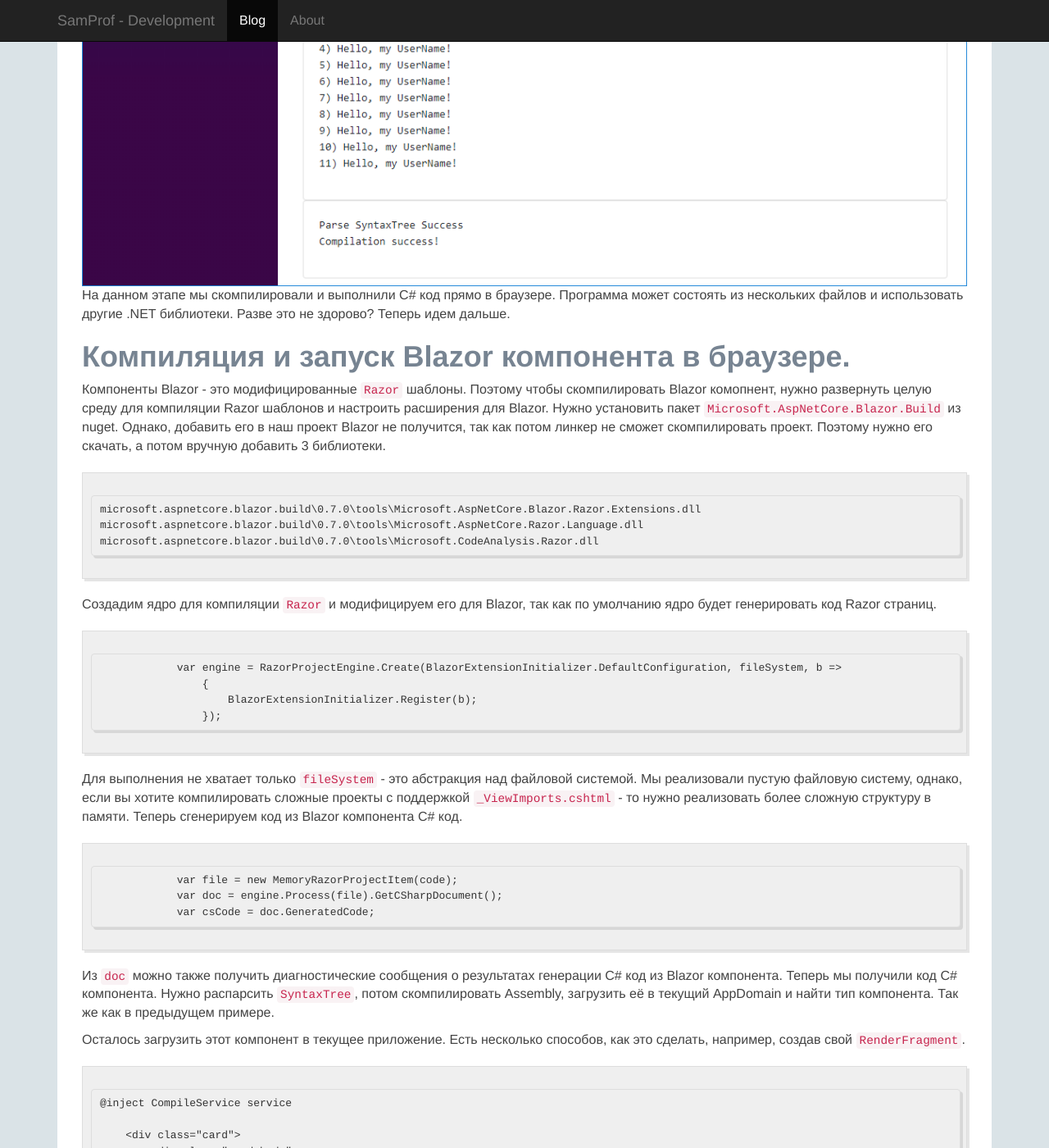
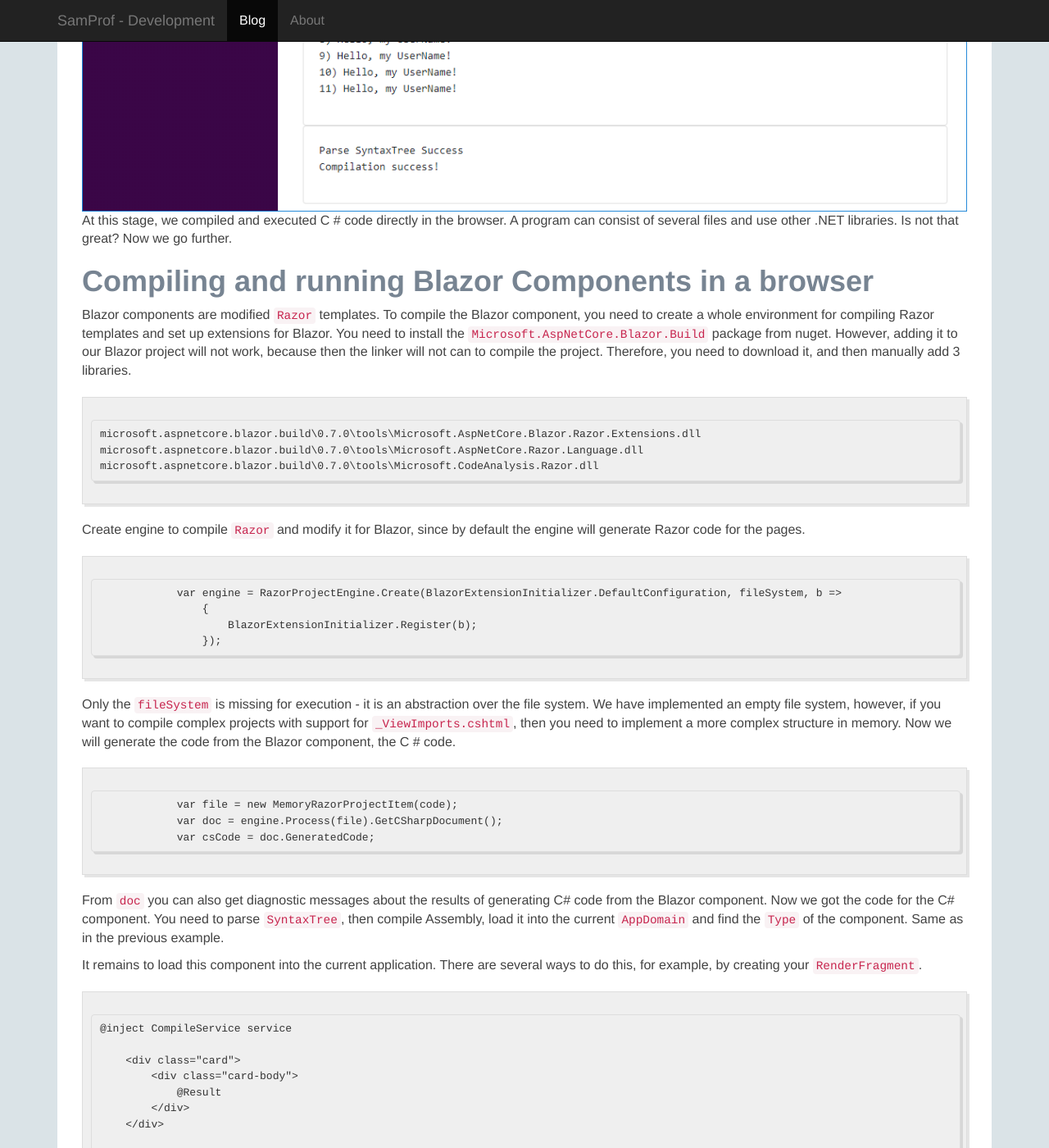
Before and after one commit to SamProf/www.samprof.com, a Jekyll site: the page built from _posts/2018-12-15-compile-csharp-and-blazor-inside-browser-en.md, in a window 1280 px wide and 1400 px high, scrolled down 4257 px. Shown: the whole window at 82% size. Built offline with Jekyll 4.4.1, drawn with Linux system fonts in a browser that asks for light colours; comment, search, counter and statistics services are not loaded; some of the changed text lies outside the part shown.

Commit message:
Update 2018-12-15-compile-csharp-and-blazor-inside-browser-en.md

````diff
--- a/_posts/2018-12-15-compile-csharp-and-blazor-inside-browser-en.md
+++ b/_posts/2018-12-15-compile-csharp-and-blazor-inside-browser-en.md
@@ -1,33 +1,33 @@
 ---
-title: Компиляция и запуск C# и Blazor внутри браузера
+title: C# and Blazor Compilation inside Browser
 tags:
 - blazor
 - csharp
-- ru
+- en
 - webassembly
 layout: post
 ---
 
-# Введение
+# Introduction
 
 ![](/images/We_need_to_go_deeper.jpg)
 
-Если вы Web-разработчик и ведете разработку для браузера, то вы точно знакомы с JS, который может исполняться внутри браузера. Существует мнение, что JS не сильно подходит для сложных вычислений и алгоритмов. И хотя в последние годы JS cделал большой рывок в производительности и широте использования, многие программисты продолжают мечтать запустить системный язык внутри браузера. В ближайшее время игра может поменяться благодаря WebAssembly.
+If you are a web developer and are developing for a browser, then you are shure know JS, which can be executed inside a browser. There is an opinion that JS is not very suitable for complex calculations and algorithms. And although in recent years JS has made a big breakthrough in performance and wide of use, many developers continue to dream of launching a system language inside the browser. In the near future, the game may change thanks to WebAssembly.
 
-Microsoft не стоит на месте и активно пытается портировать .NET в WebAssembly. Как один из результатов мы получили новый фреймворк для клиенской разработки - Blazor. Пока не совсем очевидно, сможет ли Blazor за счет WebAssembly быть быстрее современных JS - фреймворков типа React, Angular, Vue. Но он точно имеет большое преимущество - разработка на C#, а так же весь мир .NET Core может быть использован внутри приложения.
+Microsoft is not standing on place and actively trying to port .NET to WebAssembly. As one of the results, we received a new framework for client-side development - Blazor. It is not quite clear yet whether Blazor can be faster than modern JS frameworks like React, Angular, Vue due to WebAssembly. But it definitely has a big advantage - development in C # as well as the whole .NET Core world can be used inside the application.
 
-# Компиляция и выполение C#
-Процесс компиляции и выполнения такого сложного языка как C# - это сложная и трудоемкая задача. `А можно ли внутри браузера скомпилировать и выполнить С#?`-  Это зависит от возможностей технологии (а точнее, ядра). Однако в Microsoft, как оказалось, уже все подготовили для нас.
+# Compiling and running C# in a browser
+The process of compiling and executing such a complex language as C # is a complex and time-consuming task. `Is it possible to compile and execute C # inside the browser?` However, Microsoft, as it turned out, had already prepared everything for us.
 
-Для начала создадим Blazor приложение.
+First, let's create a Blazor app.
 ![Create Blazor Application](/images/2018-12-14.png)
 
-После этого нужно установить Nuget - пакет для анализа и компиляции C#.
+After that, you need to install Nuget package for analyzing and compiling C #.
 ```
 Install-Package Microsoft.CodeAnalysis.CSharp
 ```
 
-Подготовим стартовую страницу.
+Let's prepare the start page.
 ```
 @page "/"
 @inject CompileService service
@@ -67,11 +67,11 @@ Install-Package Microsoft.CodeAnalysis.CSharp
 }
 ```
 
-Для начала надо распарсить строку в абстрактное синтаксическое дерево. Так как в следующем этапе мы будем компилировать Blazor компоненты - нам нужна самая последняя (`LanguageVersion.Latest`) версия языка. Для этого в Roslyn для C# есть метод:
+First you need to parse the string into an abstract syntax tree. Since in the next step we will be compiling the Blazor components, we need the latest (`LanguageVersion.Latest`) version of the language. For this, Roslyn for C # has a method:
 ```
 SyntaxTree syntaxTree = CSharpSyntaxTree.ParseText(code, new CSharpParseOptions(LanguageVersion.Latest));
 ```
-Уже на этом этапе можно обнаружить грубые ошибки компиляции, вычитав диагностику парсера.
+Already at this stage, you can detect compilation errors by reading the parser diagnostics.
 ```
             foreach (var diagnostic in syntaxTree.GetDiagnostics())
             {
@@ -79,7 +79,7 @@ SyntaxTree syntaxTree = CSharpSyntaxTree.ParseText(code, new CSharpParseOptions(
             }
 ```
 
-Далее выполняем компиляцию `Assembly` в бинарный поток.
+Next, compile `Assembly` into a memory stream.
 ```
             CSharpCompilation compilation = CSharpCompilation.Create("CompileBlazorInBlazor.Demo", new[] {syntaxTree},
                 references, new CSharpCompilationOptions(OutputKind.DynamicallyLinkedLibrary));
@@ -91,7 +91,7 @@ SyntaxTree syntaxTree = CSharpSyntaxTree.ParseText(code, new CSharpParseOptions(
 
 ```
 
-Следует учесть, что нужно получить `references` - список метаданных подключенных библиотек. Но прочитать эти файлы по пути `Assembly.Location` не получилось, так как в браузере файловой системы нет. Возможно, есть более эффективный способ решения этой проблемы, но цель данной статьи - концептуальная возможность, поэтому скачаем эти библиотки снова по Http и сделаем это только при первом запуске компиляции.
+Note that you need to get the `references` - list of the metadata of the connected Assemblies. But reading these files along the path `Assembly.Location` did not work, because there is no file system in the browser. Perhaps there is a more effective way to solve this problem, but the goal of this article is a conceptual possibility, so we download these libraries again via Http and do it only when we first start compiling.
 
 ```
                 foreach (var assembly in AppDomain.CurrentDomain.GetAssemblies())
@@ -103,8 +103,8 @@ SyntaxTree syntaxTree = CSharpSyntaxTree.ParseText(code, new CSharpParseOptions(
 
 ```
 
-Из `EmitResult` можно узнать была ли успешной компиляция, а так же получить диагностические ошибки.
-Теперь нужно загрузить `Assembly` в текущий `AppDomain` и выполнить скомпилированный код. К сожалению, внутри браузера  нет возможности создавать несколько `AppDomain`, поэтому безопасно загрузить и выгрузить `Assembly` не получится.
+From `EmitResult` you can find out if the compilation was successful, as well as get diagnostic errors.
+Now we need to load `Assembly` into the current` AppDomain` and execute the compiled code. Unfortunately, there is no possibility to create several `AppDomain` inside the browser, so it is safe to load and unload` Assembly`.
 ```
                 Assembly assemby = AppDomain.CurrentDomain.Load(stream.ToArray());
                 var type = assemby.GetExportedTypes().FirstOrDefault();
@@ -115,33 +115,34 @@ SyntaxTree syntaxTree = CSharpSyntaxTree.ParseText(code, new CSharpParseOptions(
 
 
 ![](/images/2018-12-15.png)
-На данном этапе мы скомпилировали и выполнили C# код прямо в браузере. Программа может состоять из нескольких файлов и использовать другие .NET библиотеки. Разве это не здорово? Теперь идем дальше.
+At this stage, we compiled and executed C # code directly in the browser. A program can consist of several files and use other .NET libraries. Is not that great? Now we go further.
 
-# Компиляция и запуск Blazor компонента в браузере.
-Компоненты Blazor - это модифицированные `Razor` шаблоны. Поэтому чтобы скомпилировать Blazor комопнент, нужно развернуть целую среду для компиляции Razor шаблонов и настроить расширения для Blazor. Нужно установить пакет `Microsoft.AspNetCore.Blazor.Build` из nuget. Однако, добавить его в наш проект Blazor не получится, так как потом линкер не сможет скомпилировать проект. Поэтому нужно его скачать, а потом вручную добавить 3 библиотеки.
+# Compiling and running Blazor Components in a browser
+Blazor components are modified `Razor` templates. To compile the Blazor component, you need to create a whole environment for compiling Razor templates and set up extensions for Blazor. You need to install the `Microsoft.AspNetCore.Blazor.Build` package from nuget. However, adding it to our Blazor project will not work, because then the linker will not can to compile the project. Therefore, you need to download it, and then manually add 3 libraries.
+
 ```
 microsoft.aspnetcore.blazor.build\0.7.0\tools\Microsoft.AspNetCore.Blazor.Razor.Extensions.dll
 microsoft.aspnetcore.blazor.build\0.7.0\tools\Microsoft.AspNetCore.Razor.Language.dll
 microsoft.aspnetcore.blazor.build\0.7.0\tools\Microsoft.CodeAnalysis.Razor.dll
 ```
-Создадим ядро для компиляции `Razor` и модифицируем его для Blazor, так как по умолчанию ядро будет генерировать код Razor страниц.
+Create engine to compile `Razor` and modify it for Blazor, since by default the engine will generate Razor code for the pages.
 ```
             var engine = RazorProjectEngine.Create(BlazorExtensionInitializer.DefaultConfiguration, fileSystem, b =>
                 {
                     BlazorExtensionInitializer.Register(b);
                 });
 ```
-Для выполнения не хватает только `fileSystem` - это абстракция над файловой системой. Мы реализовали пустую файловую систему, однако, если вы хотите компилировать сложные проекты с поддержкой `_ViewImports.cshtml` - то нужно реализовать более сложную структуру в памяти.
-Теперь сгенерируем код из Blazor компонента C# код.
+Only the `fileSystem` is missing for execution - it is an abstraction over the file system. We have implemented an empty file system, however, if you want to compile complex projects with support for `_ViewImports.cshtml`, then you need to implement a more complex structure in memory.
+Now we will generate the code from the Blazor component, the C # code.
 ```
             var file = new MemoryRazorProjectItem(code);
             var doc = engine.Process(file).GetCSharpDocument();
             var csCode = doc.GeneratedCode;
 ```
-Из `doc` можно также получить диагностические сообщения о результатах генерации C# код из Blazor компонента.
-Теперь мы получили код C# компонента. Нужно распарсить `SyntaxTree`, потом скомпилировать Assembly, загрузить её в текущий AppDomain и найти тип компонента. Так же как в предыдущем примере.
+From `doc` you can also get diagnostic messages about the results of generating C# code from the Blazor component.
+Now we got the code for the C# component. You need to parse `SyntaxTree`, then compile Assembly, load it into the current `AppDomain` and find the `Type` of the component. Same as in the previous example.
 
-Осталось загрузить этот компонент в текущее приложение. Есть несколько способов, как это сделать, например, создав свой `RenderFragment`.
+It remains to load this component into the current application. There are several ways to do this, for example, by creating your `RenderFragment`.
 ```
 @inject CompileService service
 
@@ -179,14 +180,14 @@ microsoft.aspnetcore.blazor.build\0.7.0\tools\Microsoft.CodeAnalysis.Razor.dll
 ![](/images/2018-12-15-2.png)
 
 
-# Заключение
+# Conclusion
 
-Мы скомпилировали и запустили в браузере Blazor компонент. Очевидно, что полноценная компиляция динамического кода C# прямо внутри браузера может впечатлить любого программиста.
-Но тут следует учитывать такие "подводные камни":
-- Для поддержки двунаправленного биндинга `bind` нужны дополнительные расширения и библиотеки.
-- Для поддержки `async, await`, аналогично подключаем доп. библиотеки
-- Для компиляции связанных Blazor компонентов потребуется двухэтапная компиляция.
-Все эти проблемы уже решены и это тема для отдельной статьи.
+We compiled and launched the Blazor component in the browser. Obviously, a full compilation of dynamic C# code right inside the browser can impress any developer.
+But here it is necessary to take into account such "pitfalls":
+- To support bidirectional bindings, `bind` needs additional extensions and libraries.
+- To support `async, await`, similarly connect extension libraries
+- Compiling nested Blazor components will require a two-step compilation.
+All these problems have already been solved and this is a topic for a separate article.
 
 GIT: https://github.com/BlazorComponents/CompileBlazorInBlazor
 
````
